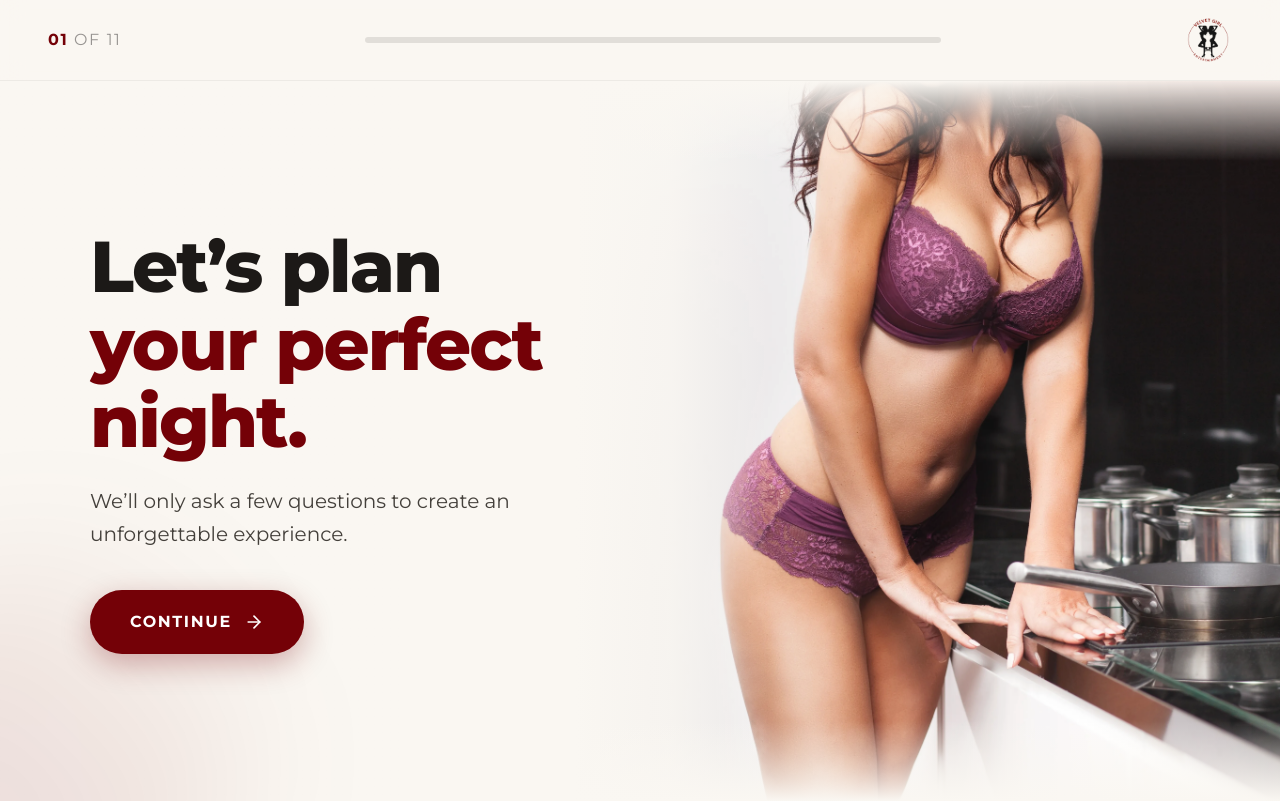
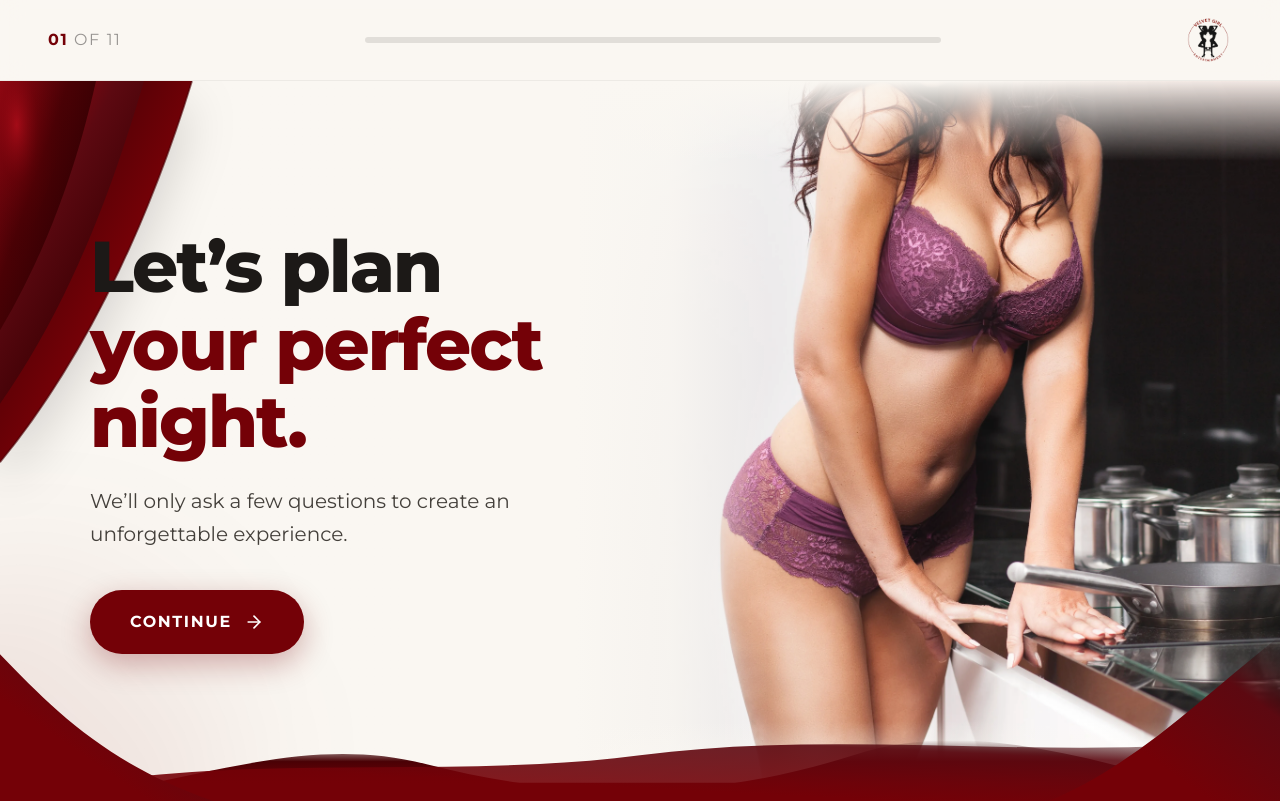
Before and after one commit to belk-digital/Velvet-Girl-Entertainment, a Next.js app: page /book-now in a window 1280 px wide. Built offline with nearby package versions, Linux system fonts and the light colour scheme.

Commit message:
feat: add signature red velvet curtains to every booking step page

```diff
--- a/src/components/booking/StepLayout.tsx
+++ b/src/components/booking/StepLayout.tsx
@@ -3,6 +3,7 @@
 import React, { type ReactNode } from "react";
 import Image from "next/image";
 import { motion, AnimatePresence } from "framer-motion";
+import VelvetCurtains from "@/components/gallery/VelvetCurtains";
 
 export interface StepLayoutProps {
   children: ReactNode;
@@ -76,8 +77,12 @@ export default function StepLayout({
         </>
       )}
 
+      {/* Signature Crimson Velvet Curtains on Every Booking Step Page */}
+      <VelvetCurtains variant="top-left" />
+      <VelvetCurtains variant="bottom" />
+
       {/* Main Centered Content Area */}
-      <div className="mx-auto w-full max-w-[1100px] flex-1 flex flex-col justify-center my-auto z-10">
+      <div className="mx-auto w-full max-w-[1100px] flex-1 flex flex-col justify-center my-auto z-30 relative">
         <AnimatePresence mode="wait">
           <motion.div
             key={stepKey}
```
